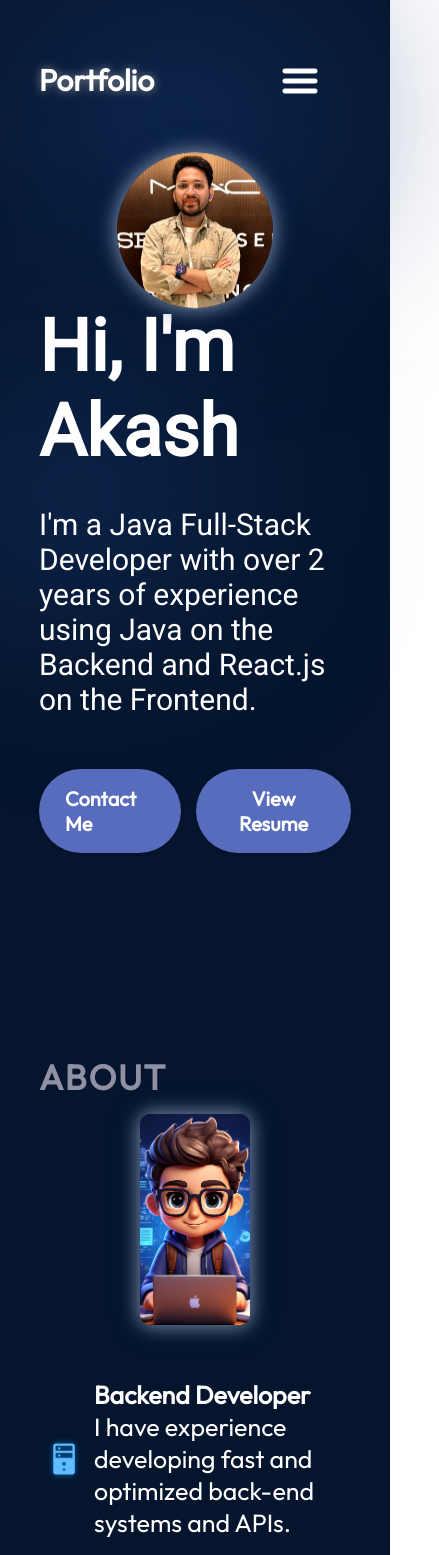
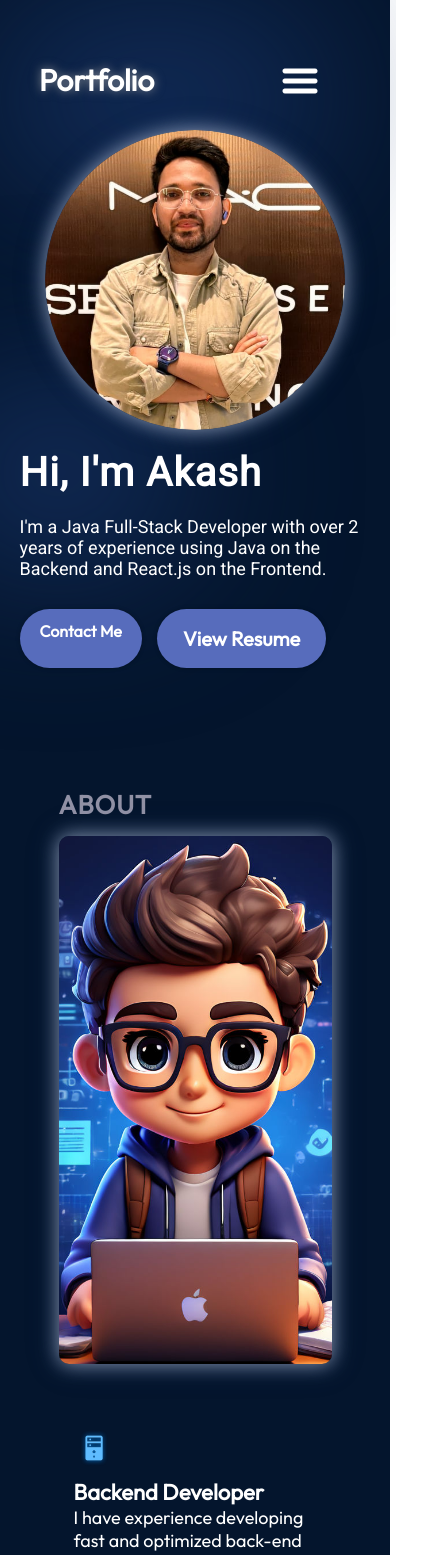
Before and after one commit to AkashBodke112233/Portfolio, a React (Vite) app: page / in a window 390 px wide. Shown: the top 1555 px of the page, 439 px wide, since content can reach past the window. Built offline with nearby package versions, Linux system fonts and the light colour scheme.

Commit message:
Changes for css

```diff
--- a/src/components/About/About.module.css
+++ b/src/components/About/About.module.css
@@ -105,3 +105,59 @@
     padding-right: 0;
   }
 }
+@media screen and (max-width: 600px) {
+  .container {
+    padding: 40px 5%;
+    margin-top: 80px;
+    border-radius: 10px;
+    text-align: start;
+  }
+
+  .titlecontainer {
+    font-size: 28px;
+    font-weight: 800;
+  }
+
+  .title {
+    font-size: 26px;
+    letter-spacing: 1px;
+    text-align: start;
+  }
+
+  .content {
+    flex-direction: column;
+    gap: 20px;
+  }
+
+  .aboutImg {
+    width: 100%;
+    max-width: 300px;
+    border-radius: 10px;
+  }
+
+  .aboutItems {
+    gap: 20px;
+  }
+
+  .aboutItem {
+    flex-direction: column;
+    align-items: start;
+    padding: 15px;
+  }
+
+  .aboutItem h3 {
+    font-size: 22px;
+    text-align: start;
+  }
+
+  .aboutItem p {
+    font-size: 18px;
+    text-align: start;
+  }
+
+  .sapicon {
+    width: 40px;
+    height: 40px;
+    margin-bottom: 10px;
+  }
+}
--- a/src/components/Contact/Contact.module.css
+++ b/src/components/Contact/Contact.module.css
@@ -62,3 +62,37 @@
     align-items: center;
   }
 }
+@media screen and (max-width: 600px) {
+  .container {
+    flex-direction: column;
+    align-items: center;
+    text-align: center;
+    padding: 40px 5%;
+    gap: 20px;
+  }
+
+  .text h2 {
+    font-size: 50px;
+    letter-spacing: 2px;
+  }
+
+  .text p {
+    font-size: 24px;
+    letter-spacing: 1px;
+  }
+
+  .links {
+    width: 100%;
+    align-items: center;
+    gap: 15px;
+  }
+
+  .link {
+    justify-content: center;
+    gap: 15px;
+  }
+
+  .link a {
+    font-size: 24px;
+  }
+}
--- a/src/components/Experience/Experience.module.css
+++ b/src/components/Experience/Experience.module.css
@@ -123,3 +123,72 @@
     gap: 9px;
   }
 }
+@media screen and (max-width: 600px) {
+  .container {
+    margin-left: 5%;
+    margin-right: 5%;
+    margin-top: 50px;
+    text-align: left;
+  }
+
+  .title {
+    font-size: 24px;
+    letter-spacing: 1.2px;
+  }
+
+  .content {
+    flex-direction: column;
+    align-items: left;
+    gap: 20px;
+  }
+
+  .skills {
+    width: 100%;
+    justify-content: center;
+    gap: 20px;
+  }
+
+  .skillImageContainer {
+    width: 90px;
+    height: 90px;
+  }
+
+  .skillImageContainer img {
+    width: 60px;
+  }
+
+  .skill p {
+    font-size: 20px;
+  }
+
+  .history {
+    width: 100%;
+    gap: 15px;
+  }
+
+  .historyItem {
+    flex-direction: column;
+    align-items: start;
+    padding: 18px;
+    gap: 12px;
+    text-align: start;
+  }
+
+  .historyItem img {
+    width: 80px;
+  }
+
+  .historyItemDetails h3 {
+    font-size: 24px;
+  }
+
+  .historyItemDetails p {
+    font-size: 18px;
+  }
+
+  .historyItemDetails ul {
+    font-size: 20px;
+    margin-left: 0;
+    list-style-position: inside;
+  }
+}
--- a/src/components/Hero/Hero.module.css
+++ b/src/components/Hero/Hero.module.css
@@ -168,14 +168,94 @@
         font-size: 14px;
     }
 }
+@media screen and (max-width: 600px) {
+    .container {
+        flex-direction: column-reverse;
+        align-items: center;
+        text-align: center;
+        margin-left: 5%;
+        margin-right: 5%;
+        margin-top: 30px;
+    }
 
-@media screen and (max-width: 480px) {
+    .content {
+        align-items:start;
+        text-align: start;
+    }
+
+    .title {
+        font-size: 50px;
+        margin-bottom: 20px;
+        background: linear-gradient(90deg, rgba(255,255,255,1) 100%, rgba(255,255,255,0) 150%);
+        -webkit-text-fill-color: transparent;
+        -webkit-background-clip: text;
+    }
+
+    .description {
+        font-size: 22px;
+        margin-bottom: 30px;
+    }
+
+    .contactBtn {
+        font-size: 18px;
+        padding: 14px 22px;
+    }
+
+    .heroImg {
+        width: 80%;
+        max-width: 300px;
+        margin-bottom: 20px;
+    }
+
+    .buttoncontainer {
+        justify-content: center;
+    }
+
+    .topBlur, .bottomBlur {
+        width: 70vw;
+        height: 50vw;
+        filter: blur(80px);
+    }
+
     .resumeModal {
-        padding: 10px;
+        padding: 12px;
     }
 
     .pdfViewer {
-        height: 300px;
+        height: 280px;
+    }
+
+    .downloadBtn {
+        padding: 8px 14px;
+        font-size: 14px;
+    }
+}
+
+@media screen and (max-width: 480px) {
+    .title {
+        font-size: 40px;
+        letter-spacing: 1px;
+    }
+
+    .description {
+        font-size: 18px;
+    }
+
+    .contactBtn {
+        font-size: 16px;
+        padding: 12px 20px;
+    }
+
+    .heroImg {
+        width: 90%;
+    }
+
+    .resumeModal {
+        padding: 8px;
+    }
+
+    .pdfViewer {
+        height: 250px;
     }
 
     .downloadBtn {
--- a/src/components/Hero/ResumeModal.module.css
+++ b/src/components/Hero/ResumeModal.module.css
@@ -58,17 +58,45 @@
     }
 }
 
-@media screen and (max-width: 480px) {
+@media screen and (max-width: 600px) {
     .resumeModal {
         padding: 10px;
+        text-align: center;
+    }
+
+    .resumeModal h2 {
+        font-size: 10px;
+        margin-bottom: 5px;
     }
 
     .pdfViewer {
-        height: 300px;
+        height: 500px;
+    }
+
+    .downloadBtn {
+        padding: 8px 10px;
+        font-size: 10px;
+        border-radius: 6px;
+    }
+}
+
+@media screen and (max-width: 480px) {
+    .resumeModal {
+        padding: 5px;
+    }
+
+    .resumeModal h2 {
+        font-size: 10px;
+        margin-bottom: 5px;
+    }
+
+    .pdfViewer {
+        height: 200px;
     }
 
     .downloadBtn {
         padding: 6px 12px;
         font-size: 12px;
+        border-radius: 5px;
     }
 }
```
